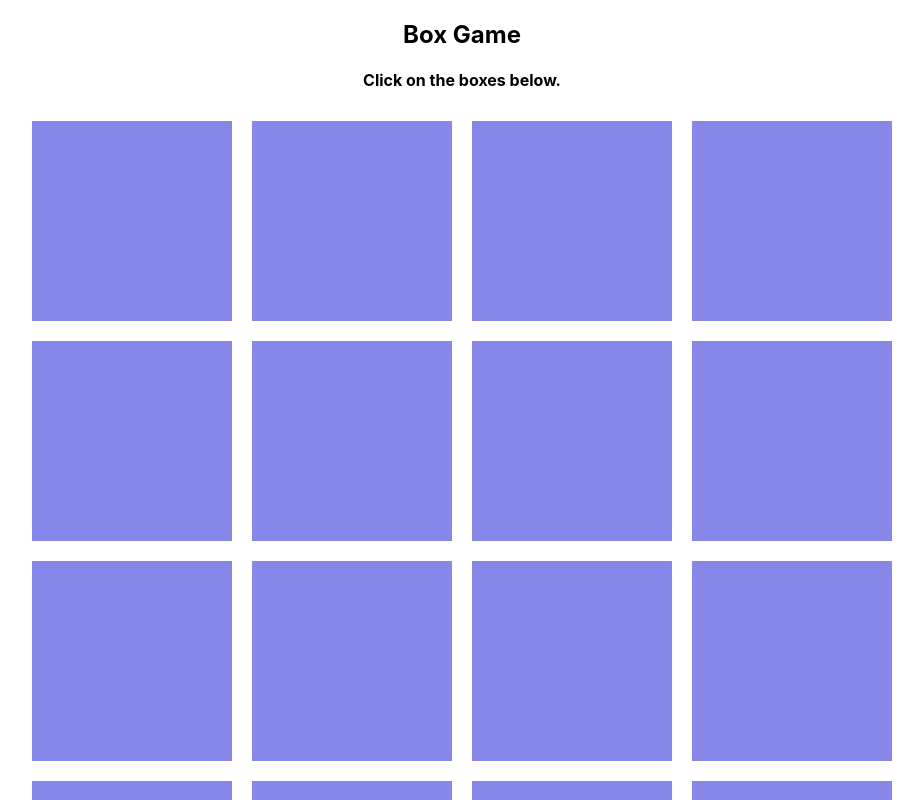
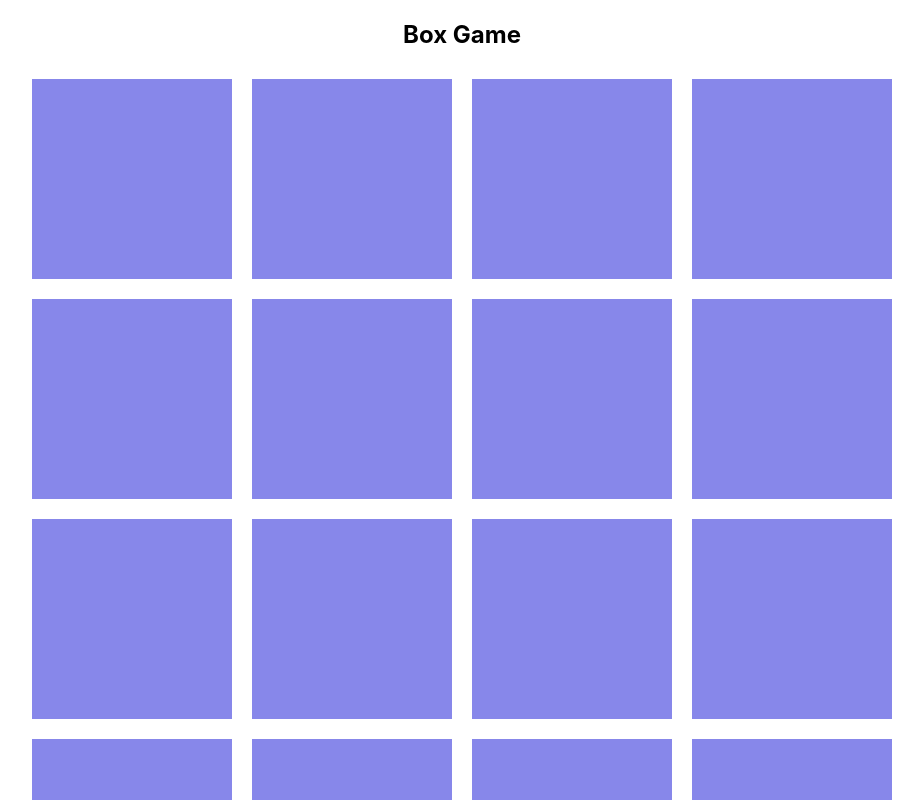
Before and after one commit to sidhujaspreet/box-game, a React (Create React App) app: page / in a window 1280 px wide. Shown: the top 800 px of the page, without its empty margins (178-1101 px from the left). Built offline with nearby package versions, Linux system fonts and the light colour scheme.

Commit message:
feat: show desc if it is enabled

```diff
--- a/src/App.js
+++ b/src/App.js
@@ -2,10 +2,12 @@ import './App.css';
 import Game from './game/game'
 
 function App() {
+  let variant = window.variant || 1;
+  let showDesc = window.variant === 1
   return (
     <div className="App">
       <h2 className="box-heading">Box Game</h2>
-      <h4 className="box-description">Click on the boxes below.</h4>
+      {showDesc && <h4 className="box-description">Click on the boxes below.</h4>}
       <Game />
     </div>
   );
```
